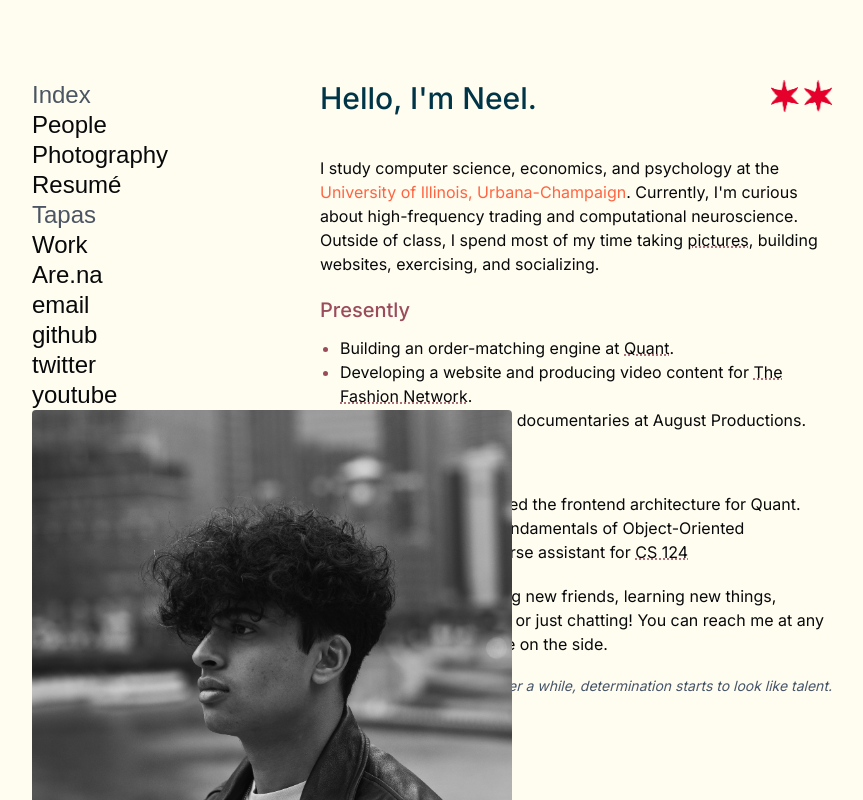
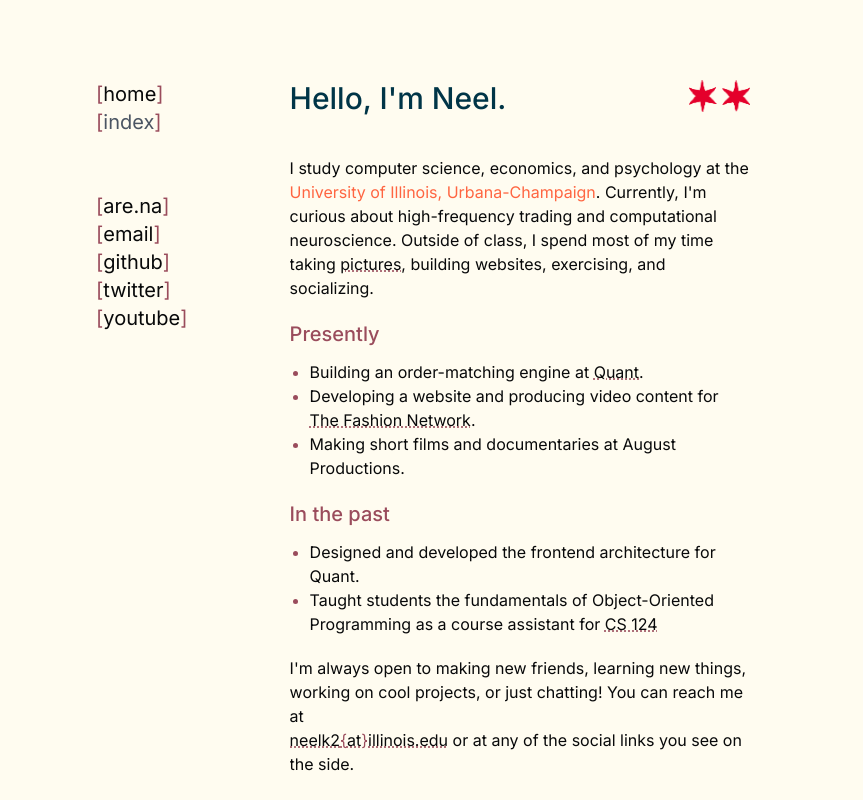
Before and after one commit to Szplugz/neelkhare.com, a React (Create React App) app: page /about in a window 1280 px wide. Shown: the whole page, without its empty margins (160-1023 px from the left). Built offline with nearby package versions, Linux system fonts and the light colour scheme; a web font is replaced by a local one.

Commit message:
Change home screen layout + some sexy animations

```diff
--- a/package.json
+++ b/package.json
@@ -12,12 +12,14 @@
     "@testing-library/react": "^13.0.0",
     "@testing-library/user-event": "^13.2.1",
     "embla-carousel-react": "^7.0.0-rc04",
-    "framer-motion": "^6.5.1",
+    "framer-motion": "^9.0.2",
+    "popmotion": "^11.0.5",
     "react": "^18.1.0",
     "react-dom": "^18.1.0",
     "react-helmet": "^6.1.0",
     "react-router-dom": "^6.3.0",
-    "react-scripts": "5.0.1",
+    "react-scripts": "^5.0.1",
+    "styled-components": "^5.3.6",
     "web-vitals": "^2.1.0"
   },
   "scripts": {
--- a/src/components/navbar/HomeNav.jsx
+++ b/src/components/navbar/HomeNav.jsx
@@ -6,7 +6,7 @@ import headshot from "../../utils/chiheadshot.jpg";
 
 const HomeNav = () => {
   return (
-    <div className="navbar-box flex flex-col fixed left-[15vw] justify-between h-[85vh] align-top w-[15%] min-w-480 my-[10vh] mr-[7.5vw]">
+    <div className="navbar-box flex flex-col justify-between h-[85vh] align-top w-[15%] min-w-480 my-[10vh] mr-[7.5vw]">
       <div className="navbar-menu flex flex-col">
         <li className="navbar-index text-gray-600 font-forma relative flex items-center font-[300] text-2xl leading-tight">
           <NavbarItem text={"Index"} />
--- a/src/components/navbar/Navbar.jsx
+++ b/src/components/navbar/Navbar.jsx
@@ -1,62 +1,40 @@
 import React from "react";
+import NavbarItem from "./NavbarItem";
 
 const Navbar = () => {
   return (
-    <div className="navbar-box flex flex-col fixed left-[15vw] h-[85vh] align-top w-[15%] min-w-480 my-[10vh] mr-[7.5vw]">
+    <div className="navbar-box flex flex-col fixed left-[20vw] h-[85vh] align-top w-[15%] min-w-480 my-[10vh] mr-[7.5vw]">
       <div className="navbar-menu flex flex-col mb-[7vh]">
-        <li className="navbar-item">
+        <div className="navbar-item">
           <a href="/about">
-            <NavbarItem text={"Home"} />
+            <NavbarItem text={"home"} />
           </a>
-        </li>
-        <li className="navbar-index text-gray-600 font-forma relative flex items-center font-[300] text-2xl leading-tight">
-          <NavbarItem text={"Index"} />
-        </li>
-        <li className="navbar-item">
-          <a href="/people">
-            <NavbarItem text={"People"} />
-          </a>
-        </li>
-        <li className="navbar-item">
-          <a href="/photography">
-            <NavbarItem text={"Photography"} />
-          </a>
-        </li>
-        <li className="navbar-item">
-          <a href="https://read.cv/szplugz" target="_blank" rel="noreferrer">
-            <NavbarItem text={"Resumé"} />
-          </a>
-        </li>
-        <li className="navbar-bits text-gray-600 font-forma relative flex items-center font-[300] text-2xl leading-tight">
-          <NavbarItem text={"Tapas"} />
-        </li>
-        <li className="navbar-item">
-          <a href="/work">
-            <NavbarItem text={"Work"} />
-          </a>
-        </li>
+        </div>
+        <div className="navbar-item">
+          <NavbarItem text={"index"} invalid={true} />
+        </div>
       </div>
       <div className="navbar-external flex flex-col justify-start align-top">
-        <li className="navbar-arena text-almostBlack font-forma relative flex items-center font-[300] text-2xl leading-tight hover:text-slate transition duration-500 ease-in-out">
+        <div className="navbar-item">
           <a
             href="https://www.are.na/neel-khare"
             target="_blank"
             rel="noreferrer"
           >
-            <NavbarItem text={"Are.na"} />
+            <NavbarItem text={"are.na"} />
           </a>
-        </li>
-        <li className="navbar-email text-almostBlack font-forma relative flex items-center font-[300] text-2xl leading-tight hover:text-blue transition duration-500 ease-in-out">
+        </div>
+        <div className="navbar-item">
           <a href="mailto:neelk2@illinois.edu" target="_blank" rel="noreferrer">
             <NavbarItem text={"email"} />
           </a>
-        </li>
-        <li className="navbar-github text-almostBlack font-forma relative flex items-center font-[300] text-2xl leading-tight hover:text-githubGrey transition duration-500 ease-in-out">
+        </div>
+        <div className="navbar-item">
           <a href="https://github.com/Szplugz" target="_blank" rel="noreferrer">
             <NavbarItem text={"github"} />
           </a>
-        </li>
-        <li className="navbar-twitter text-almostBlack font-forma relative flex items-center font-[300] text-2xl leading-tight hover:text-twitterBlue transition duration-500 ease-in-out">
+        </div>
+        <div className="navbar-item">
           <a
             href="https://www.twitter.com/szplugz/"
             target="_blank"
@@ -64,8 +42,8 @@ const Navbar = () => {
           >
             <NavbarItem text={"twitter"} />
           </a>
-        </li>
-        <li className="navbar-youtube text-almostBlack font-forma relative flex items-center font-[300] text-2xl leading-tight hover:text-youtubeRed transition duration-500 ease-in-out">
+        </div>
+        <div className="navbar-item">
           <a
             href="https://www.youtube.com/kiltoch/"
             target="_blank"
@@ -73,12 +51,10 @@ const Navbar = () => {
           >
             <NavbarItem text={"youtube"} />
           </a>
-        </li>
+        </div>
       </div>
     </div>
   );
 };
 
-const NavbarItem = ({ text }) => <div>{text}</div>;
-
 export default Navbar;
--- /dev/null
+++ b/src/components/navbar/NavbarItem.jsx
@@ -0,0 +1,95 @@
+import React from "react";
+import { motion } from "framer-motion";
+import { useState } from "react";
+import styled from "styled-components";
+
+const NavbarItem = ({ text, color, invalid }) => {
+  const [isHovered, setIsHovered] = useState(false);
+  const handleMouseEnter = () => setIsHovered(true);
+  const handleMouseLeave = () => setIsHovered(false);
+
+  const leftBracketVariants = {
+    hover: {
+      x: -5,
+      color: "#08090A",
+    },
+    initial: {
+      x: 0,
+      color: "#9A4C5C",
+    },
+  };
+  const rightBracketVariants = {
+    hover: {
+      x: 5,
+      color: "#08090A",
+    },
+    initial: {
+      x: 0,
+      color: "#9A4C5C",
+    },
+  };
+
+  return invalid ? (
+    <div
+      className="flex items-center"
+      onMouseEnter={handleMouseEnter}
+      onMouseLeave={handleMouseLeave}
+    >
+      <motion.div
+        variants={leftBracketVariants}
+        animate={isHovered ? "hover" : "initial"}
+        transition={{ ease: "easeInOut", duration: 0.25 }}
+      >
+        [
+      </motion.div>
+      <p
+        className={
+          "text-" +
+          (color ? color : "gray-600") +
+          " font-inter relative flex items-center font-[400] text-xl transition duration-250 ease-in-out leading-tight"
+        }
+      >
+        {text}
+      </p>
+      <motion.div
+        variants={rightBracketVariants}
+        animate={isHovered ? "hover" : "initial"}
+        transition={{ ease: "easeInOut", duration: 0.25 }}
+      >
+        ]
+      </motion.div>
+    </div>
+  ) : (
+    <div
+      className="flex items-center"
+      onMouseEnter={handleMouseEnter}
+      onMouseLeave={handleMouseLeave}
+    >
+      <motion.div
+        variants={leftBracketVariants}
+        animate={isHovered ? "hover" : "initial"}
+        transition={{ ease: "easeInOut", duration: 0.25 }}
+      >
+        [
+      </motion.div>
+      <p
+        className={
+          "text-" +
+          (color ? color : "almostBlack") +
+          " font-inter relative flex items-center font-[400] text-xl hover:text-chinaRose transition duration-250 ease-in-out leading-tight"
+        }
+      >
+        {text}
+      </p>
+      <motion.div
+        variants={rightBracketVariants}
+        animate={isHovered ? "hover" : "initial"}
+        transition={{ ease: "easeInOut", duration: 0.25 }}
+      >
+        ]
+      </motion.div>
+    </div>
+  );
+};
+
+export default NavbarItem;
--- a/src/index.css
+++ b/src/index.css
@@ -8,14 +8,14 @@
   }
 
   .navbar-item {
-    @apply text-almostBlack font-forma relative flex items-center font-[300] text-2xl hover:text-lightpink transition duration-500 ease-in-out leading-tight;
+    @apply text-almostBlack font-inter relative flex items-center font-[400] text-xl;
   }
 }
 
-.navbar-item:hover {
+/* .navbar-item:hover {
   transition: 0.5s ease-in-out;
   transform: translate(0.4rem, -0.1rem);
-}
+} */
 
 .menu-item:hover {
   transition: 0.3s ease-in-out;
--- a/src/pages/about/About.jsx
+++ b/src/pages/about/About.jsx
@@ -1,6 +1,7 @@
 import React from "react";
 import HomeNav from "../../components/navbar/HomeNav";
 import Navmobile from "../../components/navbar/Navmobile";
+import Navbar from "../../components/navbar/Navbar";
 import { Helmet } from "react-helmet";
 import fallpic from "../../utils/fallrl2square.jpg";
 import "./About.css";
@@ -9,12 +10,15 @@ import headshot from "../../utils/chiheadshot.jpg";
 
 const About = () => {
   return (
-    <div className="about-page bg-eggshell2 h-screen flex flex-row justify-center selection:bg-skyBlue">
+    <div className="about-page bg-eggshell2 h-screen flex flex-row justify-center selection:bg-skyBlue break-normal">
       <Helmet>
         <title>About | Neel Khare</title>
       </Helmet>
-      <HomeNav />
-      <div className="about-bio float flex-col w-[40%] my-[10vh] ml-[15vw] overflow-y-auto">
+      <div className="about-content bg-eggshell2 w-[90%] h-screen flex flex-row justify-center">
+        <div>
+          <Navbar />
+        </div>
+        <div className="about-bio float flex-col w-[40%] ml-20 mt-[10vh] overflow-y-auto">
           <Navmobile />
           <div className="desktop-head flex justify-between">
             <div className="navbar-neel text-navy relative flex items-center text-3xl font-[500] font-inter mb-[5vh]">
@@ -69,7 +73,9 @@ const About = () => {
                 </a>
                 .
               </li>
-            <li>Making short films and documentaries at August Productions.</li>
+              <li>
+                Making short films and documentaries at August Productions.
+              </li>
             </ul>
             <div className="technology-header flex flex-row justify-between items-center text-chinaRose mb-3 text-xl font-[500]">
               In the past
@@ -79,8 +85,8 @@ const About = () => {
                 Designed and developed the frontend architecture for Quant.
               </li>
               <li>
-              Taught students the fundamentals of Object-Oriented Programming as
-              a course assistant for{" "}
+                Taught students the fundamentals of Object-Oriented Programming
+                as a course assistant for{" "}
                 <a
                   className="link text-almostBlack underline hover:decoration-solid decoration-dotted decoration-chinaRose transition duration-[1000ms] ease-in-out"
                   href="https://www.cs124.org/"
@@ -92,9 +98,19 @@ const About = () => {
               </li>
             </ul>
             <p className="about-bio-main mb-5">
-            I'm always open to making new friends, learning new things, working
-            on cool projects, or just chatting! You can reach me at any of the
-            social links you see on the side.
+              I'm always open to making new friends, learning new things,
+              working on cool projects, or just chatting! You can reach me at{" "}
+              <br></br>
+              <a
+                className="link text-almostBlack underline hover:decoration-solid decoration-dotted decoration-chinaRose transition duration-[1000ms] ease-in-out"
+                href="mailto:neelk2"
+                target="_blank"
+                rel="noreferrer"
+              >
+                neelk2<span className="text-chinaRose">&#123;</span>at
+                <span className="text-chinaRose">&#125;</span>illinois.edu
+              </a>{" "}
+              or at any of the social links you see on the side.
             </p>
             <hr className="line-2 border-dotted mb-[8vh] h-[1px] border-navy"></hr>
             <div className="quote text-slate-600 font-inter text-sm mb-[4.25rem] flex justify-end">
@@ -107,6 +123,7 @@ const About = () => {
           ></img>
         </div>
       </div>
+    </div>
   );
 };
 
--- a/tailwind.config.js
+++ b/tailwind.config.js
@@ -10,7 +10,7 @@ module.exports = {
         githubGrey: "#333333",
         instagramRed: "#C13584",
         twitterBlue: "#1DA1F2",
-        youtubeRed: "#FF0000",
+        youtubeRed: "#9A4C5C",
         almostBlack: "#08090A",
         almostBlackFaded: "#4B5563",
         skyBlue: "#bac8d3",
```
Also changed, not shown: 1 other file (tests, documents, lock files or other folders). Lines whose indentation alone changed are shown as unchanged.
